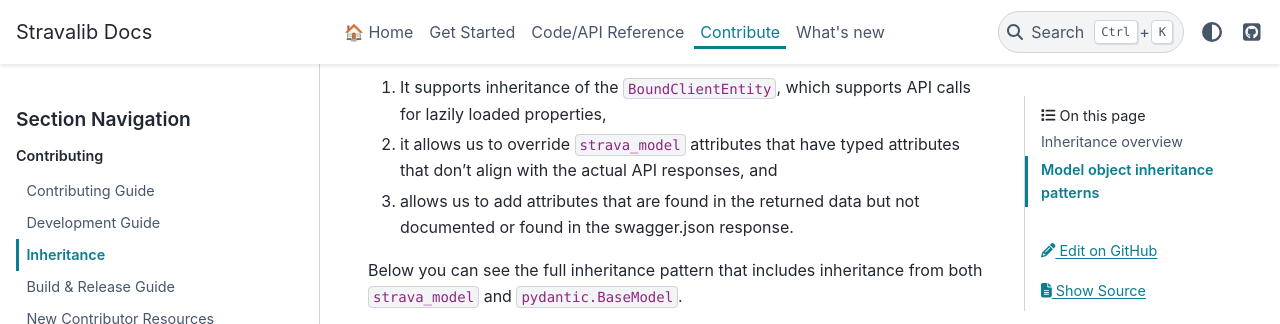
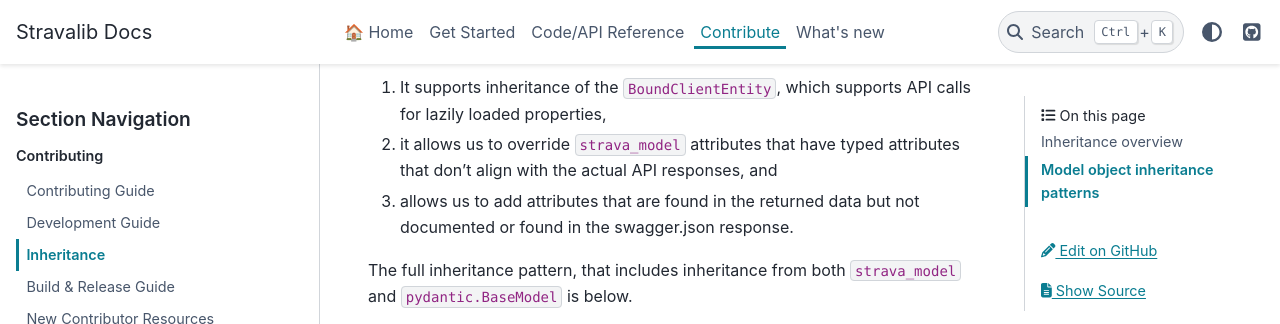
Before and after one commit to stravalib/stravalib, a Sphinx documentation site: the page built from docs/contributing/inheritance.md, in a window 1280 px wide and 900 px high, scrolled down 815 px, cut to the strip 0-324 px from the top of the window. Built offline with Sphinx 7.4.7 and the PyData theme 0.15.4, drawn with Linux system fonts in a browser that asks for light colours; the version number could not be read and is left out; cross-references to code outside the pages are shown as plain code.

```diff
--- a/docs/contributing/inheritance.md
+++ b/docs/contributing/inheritance.md
@@ -29,7 +29,7 @@
 2. it allows us to override `strava_model` attributes that have typed attributes that don't align with the actual API responses, and
 3. allows us to add attributes that are found in the returned data but not documented or found in the swagger.json response.
 
-Below you can see the full inheritance pattern that includes inheritance from both `strava_model` and `pydantic.BaseModel`.
+The full inheritance pattern, that includes inheritance from both `strava_model` and `pydantic.BaseModel` is below.
 
 :::{inheritance-diagram} model.DetailedAthlete
 :parts: -1
```
